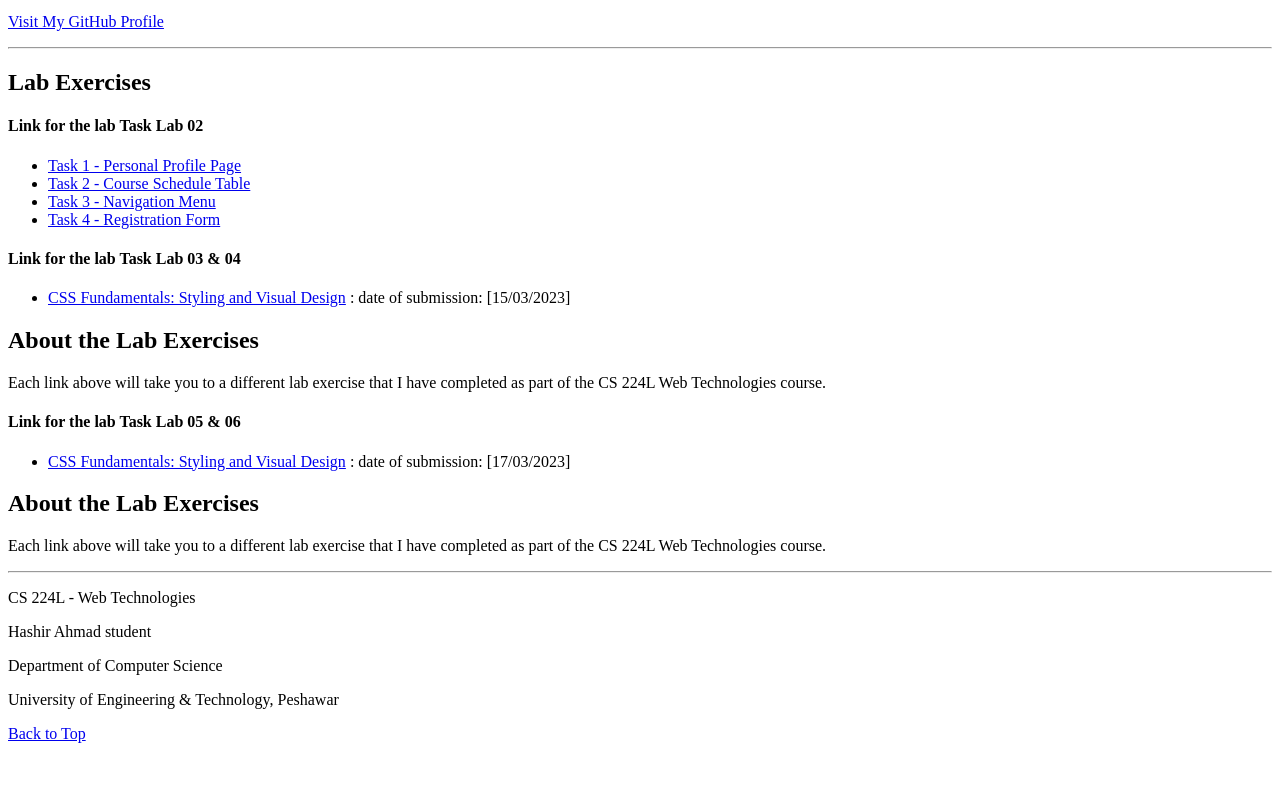
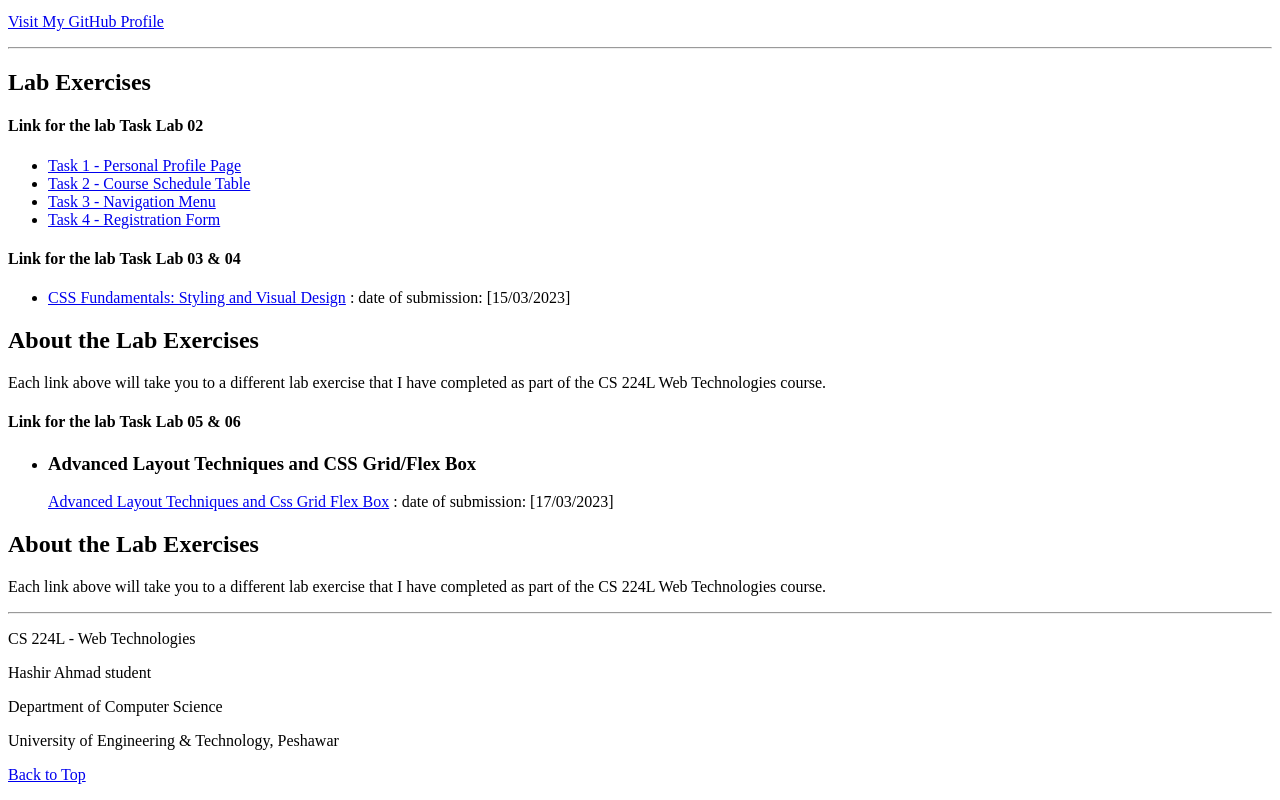
Before and after one commit to hashirahmad806/WEB_TECHNOLOGY_LAB, a plain HTML site: page index.html in a window 1280 px wide. Shown: the part 661-1461 px from the top of the page. Before the commit the page ends 1420 px from the top, so only its background shows below. Drawn offline with Linux system fonts and the light colour scheme.

Commit message:
Update project

```diff
--- a/index.html
+++ b/index.html
@@ -80,7 +80,8 @@
 
   <section> <h4>Link for the lab Task Lab 05 & 06</h4>
     <ul><li>
-            <a href="./Lab05-layouts/index.html">CSS Fundamentals: Styling and Visual Design</a>   : date of submission: [17/03/2023]</li>
+      <h3>Advanced Layout Techniques and CSS Grid/Flex Box</h3>
+            <a href="./Lab05-layouts/index.html">Advanced Layout Techniques  and Css Grid  Flex Box</a>   : date of submission: [17/03/2023]</li>
 
     </li></ul>
   <h2>About the Lab Exercises</h2>
```
